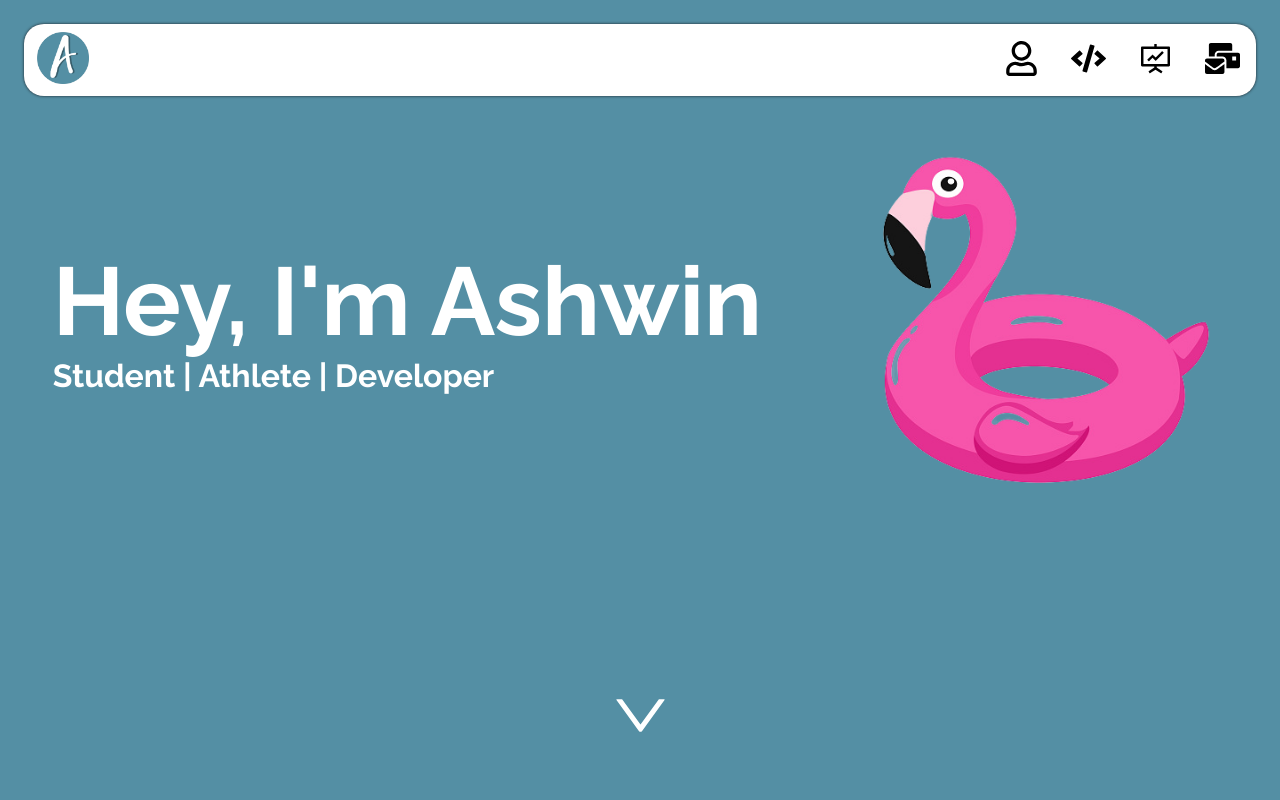
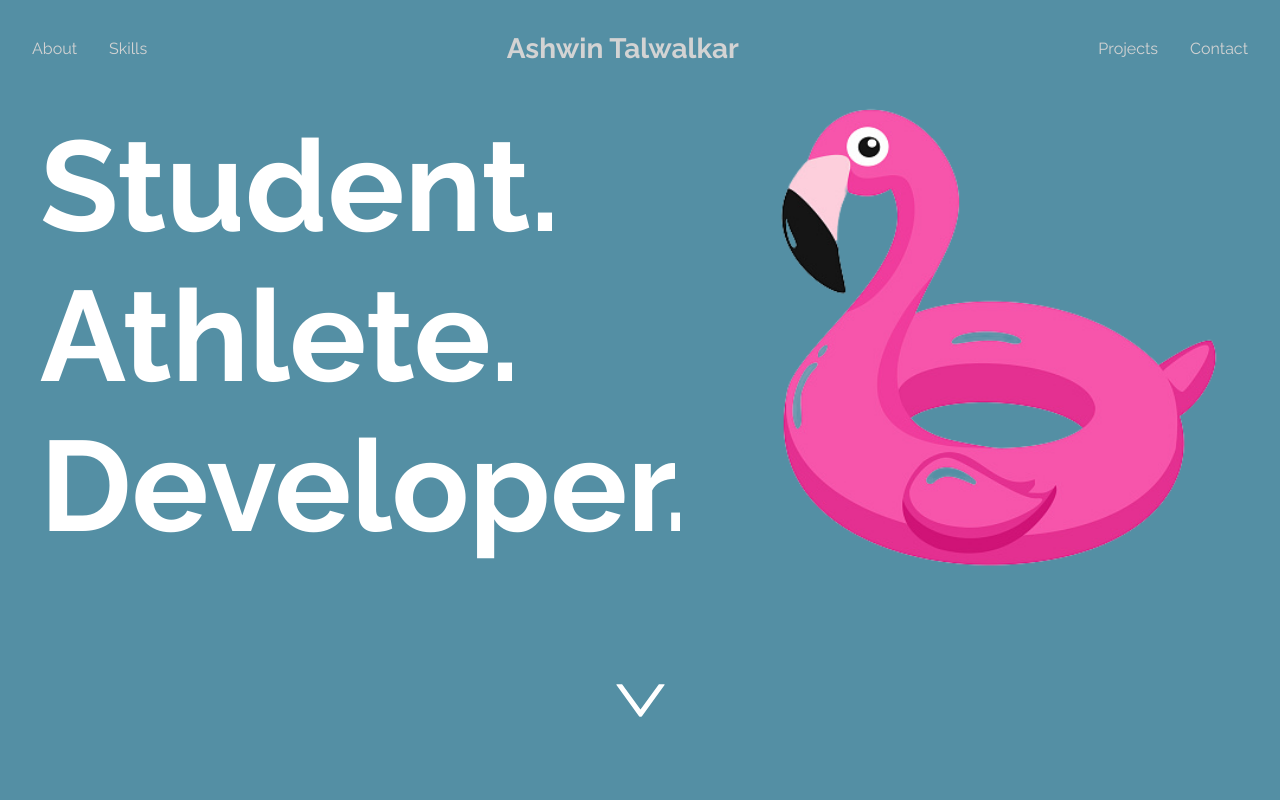
Before and after one commit to Ashwin-T/Ashwin-T, a React (Create React App) app: page / in a window 1280 px wide. Shown: the top 800 px of the page. Built offline with nearby package versions, Linux system fonts and the light colour scheme.

Commit message:
done with new navbar and homepage

```diff
--- a/package.json
+++ b/package.json
@@ -11,6 +11,7 @@
     "@types/jest": "^26.0.24",
     "@types/node": "^12.20.33",
     "@types/react": "^17.0.30",
+    "@types/react-burger-menu": "^2.8.3",
     "@types/react-dom": "^17.0.10",
     "aos": "^2.3.4",
     "firebase": "^9.6.2",
@@ -18,6 +19,7 @@
     "moment": "^2.29.1",
     "react": "^17.0.2",
     "react-awesome-reveal": "^3.8.1",
+    "react-burger-menu": "^3.0.8",
     "react-dom": "^17.0.2",
     "react-google-button": "^0.7.2",
     "react-icons": "^4.3.1",
--- a/src/App.tsx
+++ b/src/App.tsx
@@ -1,5 +1,4 @@
 import React, {useEffect, useRef, Suspense} from 'react';
-import Navbar from './components/Navbar';
 import Footer from './components/Footer';
 import Home from './pages/Home';
 // import {About} from './pages/About';
@@ -36,7 +35,6 @@ const App: React.FC = ()=>{
         <AnimatePresence>
           <Switch>
             <Route exact path = '/'>
-              <Navbar anim = {ref}/>
               <Home anim = {ref}/>
               <About />
               <Skills />
--- a/src/components/Navbar.tsx
+++ b/src/components/Navbar.tsx
@@ -1,76 +1,69 @@
 import {FaMailBulk, FaRegUser,FaCode} from "react-icons/fa";
 import {AiOutlineFundProjectionScreen} from "react-icons/ai";
-import {motion} from 'framer-motion'
-import logo from '../assets/images/logo.png'
+
 import React from 'react'
 import { HashLink } from 'react-router-hash-link';
 
 const Navbar: React.FC<{anim: React.MutableRefObject<boolean>}> = ({anim})=>{
 
-    const NavbarData: any = [
-        {
-            title: "About",
-            icon : <FaRegUser  size = {35}/>,
-            tag: "/#about"
-        },
-        {
-            title: "Skills",
-            icon : <FaCode  size = {35}/>,
-            tag: "/#skills"
-        },
-        {
-            title: "Projects",
-            icon : <AiOutlineFundProjectionScreen  size = {35}/>,
-            tag: "/#projects"
-        },
-        {
-            title: "Contact",
-            icon : <FaMailBulk  size = {35}/>,
-            tag: "/#contact"
-        },
-
-
-    ]
-
-
-    const navbarVarients = {
-        inital:{
-            opacity:0
-        },
-        animate:{
-            opacity:1,
-            transition:{
-                duration: 1.5,
-            }
-        }
-    }
-
-    const Animation: React.FC = () =>{
+    const MobileNav = ()=>{
         return(
-            <motion.nav
-            variants = {navbarVarients}
-            initial = "inital"
-            animate = "animate"
-            >
-                <HashLink smooth to = '/'>
-                    <img className = 'logo' alt = 'logo' src = {logo} />
+            <nav>
+                <HashLink smooth to = '/#about'>
+                    <FaRegUser  size = {25}/>
                 </HashLink>
 
-                <motion.div className="navbarItem">
-                    {NavbarData.map((item: any)=>{
-                        return(
-                            <HashLink key = {item.title} smooth to = {item.tag}>{item.icon}</HashLink>
-                        )
-                    })}
-                </motion.div>
-        </motion.nav>
+                <HashLink smooth to = '/#skills'>
+                    <FaCode  size = {25}/>
+                </HashLink>
+
+                <HashLink smooth to = '/'>
+                    Ashwin Talwalkar
+                </HashLink>
+
+                <HashLink smooth to = '/#projects'>
+                    <AiOutlineFundProjectionScreen  size = {25}/>
+                </HashLink>
+
+                <HashLink smooth to = '/#contact'>
+                    <FaMailBulk  size = {25}/>
+                </HashLink>
+            </nav>
         )
     }
 
-
     return (
         <>
-            <Animation />
+            {window.innerWidth > 786 ?
+            <nav>
+                <div>
+                    <HashLink smooth to = '/#about'>
+                        About
+                    </HashLink>
+
+                    <HashLink smooth to = '/#skills'>
+                        Skills
+                    </HashLink>
+                </div>
+
+                <div className = 'name'>
+                    <HashLink smooth to = '/'>
+                        Ashwin Talwalkar
+                    </HashLink>
+                </div>
+
+                <div>
+                    <HashLink smooth to = '/#projects'>
+                        Projects
+                    </HashLink>
+
+                    <HashLink smooth to = '/#contact'>
+                        Contact
+                    </HashLink>
+                </div>
+            </nav>
+                : <MobileNav />
+            }
         </>
     )
 }
--- a/src/index.css
+++ b/src/index.css
@@ -34,14 +34,29 @@ nav{
     display: flex;
     justify-content: space-between;
     align-items: center;
-    margin: 3vh 3vh;
-    background-color: white !important;
-    border-radius: 20px;
-    box-shadow: 0px 0px 3px #1a1d22;
-    /* animation: translateZ(0); */
+    margin: 2rem 1rem;
+    width: calc(100% - 2rem);
+    color: white !important;
+    z-index: 10;
+    position: absolute;
+    top: 0;
 }
 
+nav div a{
+    color: lightgrey;
+    margin: auto 1rem;
+    width: 1rem;
+}
 
+nav div a:hover{
+    color: white;
+}
+
+nav .name{
+    font-size: 1.75rem;
+    font-weight: 700;
+    margin: auto 1rem;
+}
 
 
 footer{
@@ -275,6 +290,10 @@ h3{
     width: 100vw;
     height: 100vh;
     overflow: hidden;
+    display: flex;
+    justify-content: center;
+    flex-direction: column;
+    margin-top: 2vh;
 }
 .aboutContainer{
     width: 100vw;
@@ -307,20 +326,21 @@ h3{
     height: 50vw;
 }
 .homeTitle{
-    font-size: 12vh
+    font-size: 8rem;
+    flex-wrap: wrap;
+    max-width: 50vw;
 }
 
 .homeTitle2{
     font-size: 4vh
 }
 .flamingo{
-    width: 45vh;
-    height: 45vh;
+    width: 30rem;
 }
 .scroll-arrow{
     text-align: center;
     font-size: 65px;
-    margin-top: 23vh;
+    margin-top: 10vh;
 }
 .scroll-arrow a{
     color: white;
@@ -639,7 +659,7 @@ h3{
     width: 50vh;
 }
 
-@media only screen and (max-width: 850px) and (min-width: 280px){
+@media only screen and (max-width: 786px) and (min-width: 280px){
     .projectModalIMG{
         width: 30vh;
     }
@@ -648,16 +668,15 @@ h3{
     }
     .mainLogo{
         width: 50vh;
-        height: 50vh;
     }
     .flamingo{
         margin-top: 7vh;
         width: 35vh;
-        height: 35vh;
     }
     .homeTitle{
         text-align: center;
-        font-size: 6vh
+        font-size: 6vh;
+        max-width: 100%;
     }
     .homeTitle2{
         text-align: center;
@@ -750,6 +769,27 @@ h3{
         margin: 0 2vw;
     }
 
+    nav{
+        width: 100vw;
+        display: flex;
+        align-items: center;
+        justify-content: space-between;
+        text-align: center;
+        margin: 1.5rem 0;
+    }
+
+    nav a{
+        color: lightgrey;
+        margin: auto 1rem;
+    }
+
+    nav .name{
+        font-size: 2.5vh;
+        margin: 0;
+        text-align: center;
+        color: lightgrey;
+    }
+
 }
 
 @media only screen and (max-width: 280px){
--- a/src/pages/Home.tsx
+++ b/src/pages/Home.tsx
@@ -1,6 +1,7 @@
 import React from 'react'
 import {motion} from 'framer-motion'
 import flamingo from '../assets/images/flamingo.png'
+import Navbar from '../components/Navbar'
 import {AiOutlineDown} from 'react-icons/ai'
 import { HashLink } from 'react-router-hash-link';
 
@@ -56,7 +57,7 @@ const Home: React.FC<{anim: React.MutableRefObject<boolean>}> = ({anim})=>{
              animate = 'animate'
          >
 
-             <br />
+            <Navbar anim = {anim}/>
 
 
              <motion.div className='flexbox row space-between'
@@ -65,13 +66,15 @@ const Home: React.FC<{anim: React.MutableRefObject<boolean>}> = ({anim})=>{
                  animate = 'animate'>
 
                  <div>
-                     <h1 className = 'flexbox column homeTitle'>
-                         Hey, I'm Ashwin
-                         <div className = 'flexbox column homeTitle2'>
-                             Student | Athlete | Developer
-                         </div>
-                     </h1>
-
+                        <h1 className = 'homeTitle'>
+                            Student.
+                        </h1>
+                        <h1 className = 'homeTitle'>
+                            Athlete.
+                        </h1>
+                        <h1 className = 'homeTitle'>
+                            Developer.
+                        </h1>
                  </div>
 
                  <img src = {flamingo} alt = 'flamingo' className = 'flamingo'/>
@@ -93,41 +96,41 @@ const Home: React.FC<{anim: React.MutableRefObject<boolean>}> = ({anim})=>{
     }
 
 
-    const Regular: React.FC = ()=>{
-        return(
-        <>
+    // const Regular: React.FC = ()=>{
+    //     return(
+    //     <>
 
-         <div className='homeContainer'>
+    //      <div className='homeContainer'>
 
-             <br />
+    //          <br />
 
-             <div className='flexbox row space-between'>
-                 <div>
-                     <h1 className = 'flexbox column homeTitle'>
-                         Hey, I'm Ashwin
-                         <div className = 'flexbox column homeTitle2'>
-                            Student | Athlete | Developer
-                         </div>
-                     </h1>
-                 </div>
+    //          <div className='flexbox row space-between'>
+    //              <div>
+    //                  <h1 className = 'flexbox column homeTitle'>
+    //                      Hey, I'm Ashwin
+    //                      <div className = 'flexbox column homeTitle2'>
+    //                         Student | Athlete | Developer
+    //                      </div>
+    //                  </h1>
+    //              </div>
 
-                 <img src = {flamingo} alt = 'flamingo' className = 'flamingo'/>
+    //              <img src = {flamingo} alt = 'flamingo' className = 'flamingo'/>
 
-             </div>
+    //          </div>
 
-             <div className = 'scroll-arrow'>
-                <HashLink smooth to = '/#about'>
-                     <AiOutlineDown />
-                 </HashLink>
-             </div>
-         </div>
-        </>
-        )
-    }
+    //          <div className = 'scroll-arrow'>
+    //             <HashLink smooth to = '/#about'>
+    //                  <AiOutlineDown />
+    //              </HashLink>
+    //          </div>
+    //      </div>
+    //     </>
+    //     )
+    // }
 
     return (
         <>
-            {anim.current ? <Animation /> : <Regular />}
+            <Animation />
         </>
     )
 }
```
Also changed, not shown: 1 other file (tests, documents, lock files or other folders).
